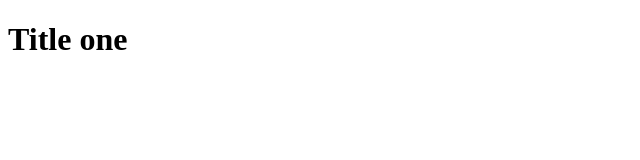
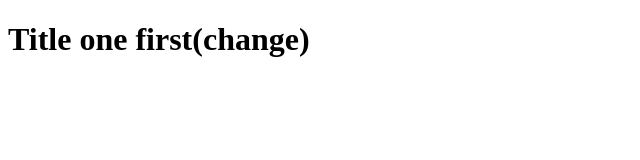
Before and after one commit to ashwan15/Array-Map-Exercises, a plain HTML site: page index.html in a window 1280 px wide. Shown: the whole page, without its empty margins (0-640 px from the left). Drawn offline with Linux system fonts and the light colour scheme.

Commit message:
title one changed

```diff
--- a/index.html
+++ b/index.html
@@ -7,6 +7,6 @@
     <title>Document</title>
 </head>
 <body>
-    <h1>Title one</h1>
+    <h1>Title one first(change)</h1>
 </body>
 </html>
```
